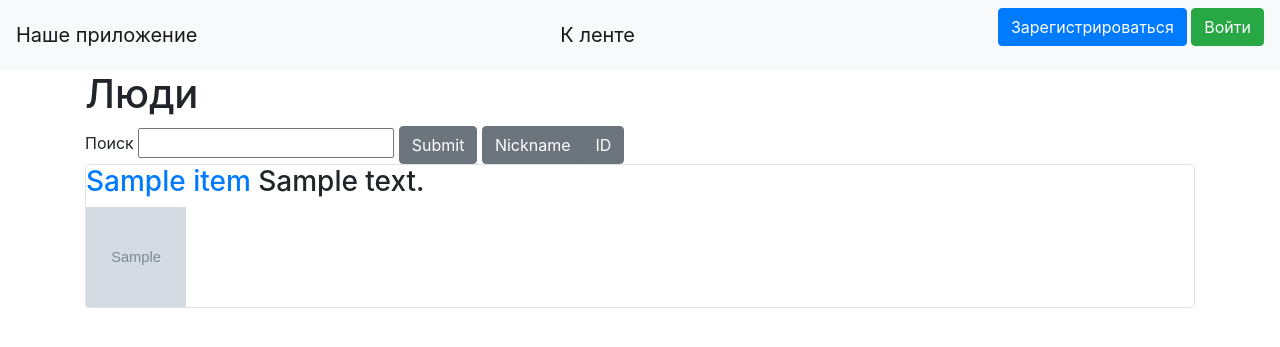
After one commit to Freedom715/Memenews, a Flask app: template templates/peoples.html in a window 1280 px wide. The commit adds this page. Shown: the top 347 px of the page. Run offline with Flask 2, Linux system fonts and the light colour scheme; the template is opened without the code that fills it: most values are stand-ins (such as "Sample title", 1, 10 or a date in 2020); grey boxes marked "Sample" are stand-in pictures; some libraries are stand-ins or nearby versions.

Commit message:
Add page peoples and modifide navbar

```diff
--- a/data/users.py
+++ b/data/users.py
@@ -1,4 +1,5 @@
 import datetime
+
 import sqlalchemy
 from flask_login import UserMixin
 from sqlalchemy import orm
@@ -20,6 +21,11 @@ class User(SqlAlchemyBase, UserMixin, SerializerMixin):
     hashed_password = sqlalchemy.Column(sqlalchemy.String, nullable=True)
     created_date = sqlalchemy.Column(sqlalchemy.DateTime,
                                      default=datetime.datetime.now)
+    friends = sqlalchemy.Column(sqlalchemy.String, nullable=True)
+    avatar_url = sqlalchemy.Column(sqlalchemy.String,
+                                   default='https://avatars.mds.yandex.net/get-pdb/1397410/01ade79e-979d-4177-8a49-7b21e8857e99/s1200?webp=false')
+    liked_news = sqlalchemy.Column(sqlalchemy.VARCHAR, nullable=True)
+    liked_photos = sqlalchemy.Column(sqlalchemy.VARCHAR, nullable=True)
     news = orm.relation("News", back_populates='user')
 
     def __repr__(self):
--- a/main.py
+++ b/main.py
@@ -63,13 +63,6 @@ def not_found(error):
 '''
 
 
-@app.route('/lesson')
-def get_lesson():
-    form = NewsForm()
-    return render_template('register.html', title='Регистрация',
-                           form=form)
-
-
 @app.route('/profile/<user_id>')
 def get_profile(user_id):
     form = NewsForm()
@@ -77,6 +70,7 @@ def get_profile(user_id):
     user = session.query(User).filter(User.id == user_id)[0]
     form.name = user.name
     return render_template('profile.html', title='Профиль', form=form)
+
 
 @app.route('/profile')
 def return_profile():
@@ -208,7 +202,14 @@ def index():
             (News.user == current_user) | (News.is_private != True))
     else:
         news = session.query(News).filter(News.is_private != True)
-    return render_template("index.html", news=news)
+    return render_template("index.html", news=news, title='Лента')
+
+
+@app.route("/peoples")
+def get_peoples():
+    session = db_session.create_session()
+    users = session.query(User)
+    return render_template("peoples.html", users=users, title='Люди')
 
 
 @app.route("/cookie_test")
@@ -240,7 +241,7 @@ def session_test():
 
 
 def main():
-    db_session.global_init("db/blogs.sqlite")
+    db_session.global_init("db/Memenews.sqlite")
     # app.register_blueprint(news_api.blueprint)
     api.add_resource(news_resources.NewsListResource, '/api/v2/news')
     api.add_resource(news_resources.NewsResource, '/api/v2/news/<int:news_id>')
--- a/templates/base.html
+++ b/templates/base.html
@@ -13,9 +13,15 @@
 <header>
     <nav class="navbar navbar-light bg-light">
         <a class="navbar-brand" href="/">Наше приложение</a>
+        <a class="navbar-brand" href="/">К ленте</a>
         {% if current_user.is_authenticated %}
-    <a class="navbar-brand" href="/profile">{{ current_user.name}}</a>
-    {% else %}
+        <a class="navbar-brand" href="/peoples">Люди</a>
+        <a class="navbar-brand" href="/profile/{{current_user.id}}">
+            <img src={{current_user.avatar_url}}
+                 width="50" height="50"
+                 alt="PEP8" class="d-inline-block align-top"> {{current_user.name}}
+        </a>
+        {% else %}
         <p>
             <a class="btn btn-primary " href="/register">Зарегистрироваться</a>
             <a class="btn btn-success" href="/login">Войти</a>
--- /dev/null
+++ b/templates/peoples.html
@@ -0,0 +1,29 @@
+{% extends "base.html" %}
+
+{% block content %}
+<h1>Люди</h1>
+<div>
+    Поиск <input type="text"> <input class="btn btn-secondary" type="submit" value="Submit">
+    <div class="btn-group btn-group-toggle" data-toggle="buttons">
+        <label class="btn btn-secondary">
+            <input type="radio" name="options" id="username"> Nickname
+        </label>
+        <label class="btn btn-secondary">
+            <input type="radio" name="options" id="user_id" checked> ID
+        </label>
+    </div>
+</div>
+{% for item in users%}
+<div class="col-md6 border rounded">
+    <div>
+        <h3><a href="/profile/{{ item.id }}"> {{item.name}} </a> {{item.about}}</h3>
+        <img src={{item.avatar_url}}
+             width="100" height="100"
+             alt="Не удалось загрузить изображение">
+        {% if current_user.is_authenticated %}
+            <a href="/profile/{{ item.id }}" class="btn btn-warning">Добавить в друзья</a>
+        {% endif %}
+    </div>
+</div>
+{% endfor %}
+{% endblock %}
```
Also changed, not shown: data/avatars/without_avatars.png (added), db/Memenews.sqlite (added), db/blogs.sqlite (deleted), 1 other file.
